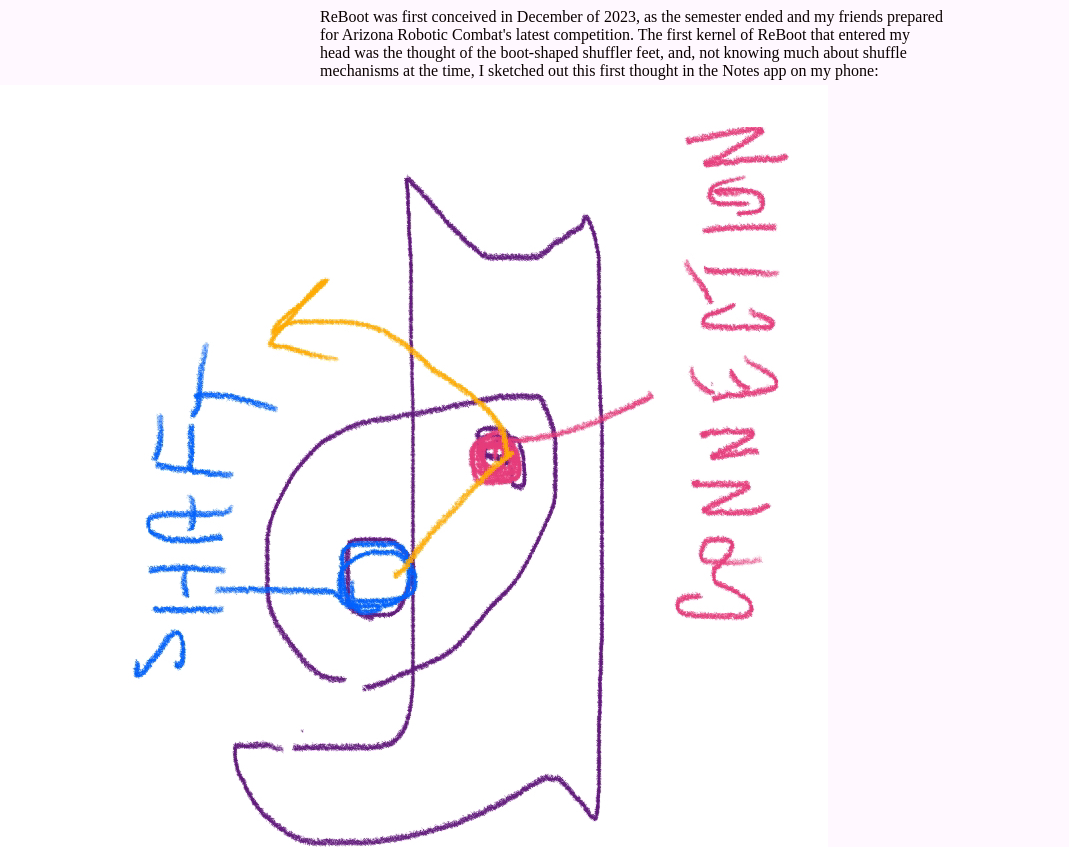
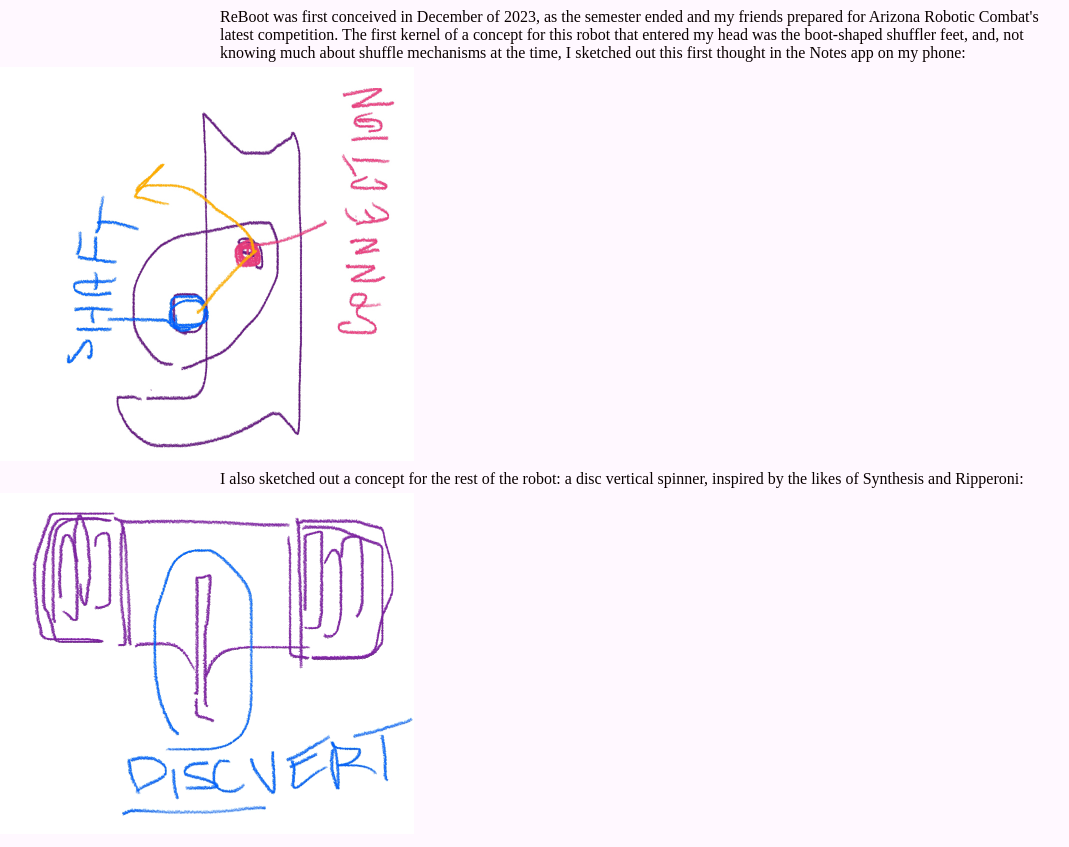
Before and after one commit to starfruwuit/starfruwuit.github.io, a plain HTML site: page RBv1.html in a window 1280 px wide. Shown: the top 847 px of the page, without its empty margins (8-1077 px from the left). Drawn offline with Linux system fonts and the light colour scheme.

Commit message:
changed image size

```diff
--- a/RBv1.html
+++ b/RBv1.html
@@ -6,14 +6,15 @@
 </head>
 <body>
 <p>ReBoot was first conceived in December of 2023, as the semester ended and my friends prepared for Arizona
-  Robotic Combat's latest competition. The first kernel of ReBoot that entered my head was the thought of the
-boot-shaped shuffler feet, and, not knowing much about shuffle mechanisms at the time, I sketched out this first
-thought in the Notes app on my phone: </p>
-<img src="first%20boot%20sketch.jpg" alt="a sketch of a tall cowboy boot with the center attached to a teardrop-shaped CAM">
+  Robotic Combat's latest competition. The first kernel of a concept for this robot that entered my head was
+    the boot-shaped shuffler feet, and, not knowing much about shuffle mechanisms at the time, I sketched out this
+    first thought in the Notes app on my phone: </p>
+<img src="first%20boot%20sketch.jpg" alt="a sketch of a tall cowboy boot with the center attached to a teardrop-shaped CAM"
+width = "414">
 <p>I also sketched out a concept for the rest of the robot: a disc vertical spinner, inspired by the likes of
     Synthesis and Ripperoni: </p>
 <img src="disc%20vert%20sketch.jpg" alt="a sketch in digital purple pencil of ReBoot version one's top view:
-a box-shaped robot with shuffle pods on each side and a protruding thin disc">
+a box-shaped robot with shuffle pods on each side and a protruding thin disc" width="414">
 
 </body>
 </html>
--- a/starfruwuitvibes.css
+++ b/starfruwuitvibes.css
@@ -46,8 +46,8 @@ p {
     font-size: 16px;
     font-weight: normal;
     margin: 5px 20px 5px 20px;
-    padding-left: 300px;
-    padding-right: 300px;
+    padding-left: 200px;
+    padding-right: 200px;
 
 }
 
```
Also changed, not shown: ReBoot.html (+2 -1 lines).
